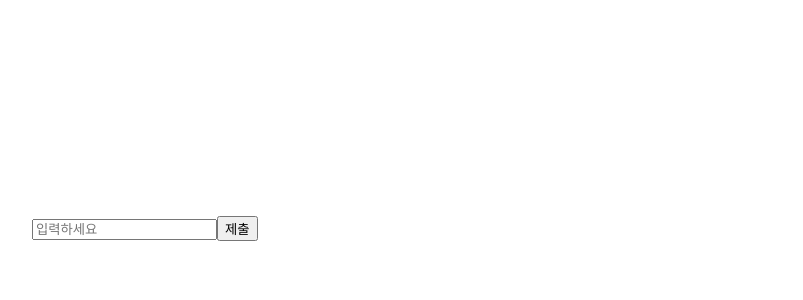
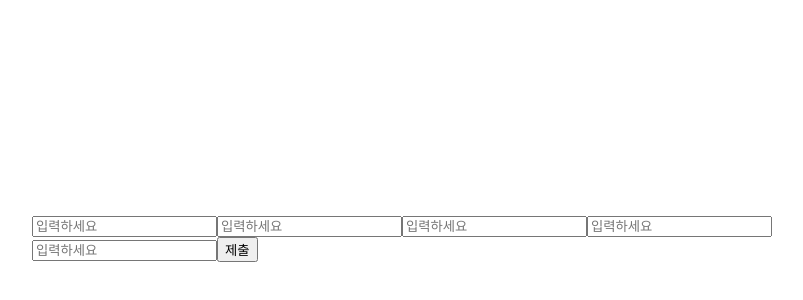
Before and after one commit to sjoleee/todolist, a React (Create React App) app: page / in a window 1280 px wide. Shown: the part 84-384 px from the top of the page, without its empty margins (368-1171 px from the left). Built offline with nearby package versions, Linux system fonts and the light colour scheme.

Commit message:
react-hook-form으로 다수의 input을 register와 연결하는 방법

```diff
--- a/src/ToDoList.tsx
+++ b/src/ToDoList.tsx
@@ -8,30 +8,46 @@
   top: 300px;
 `;
 
+// function ToDoList() {
+//   const [value, setValue] = useState("");
+//   const [valueError, setValueError] = useState("");
+//   const onChange = (event: React.FormEvent<HTMLInputElement>) => {
+//     const {
+//       currentTarget: { value },
+//     } = event;
+//     setValueError("");
+//     setValue(value);
+//   };
+//   const onSubmit = (event: React.FormEvent<HTMLFormElement>) => {
+//     event.preventDefault();
+//     if (value.length < 10) {
+//       setValueError("error");
+//       return valueError;
+//     }
+//     console.log("submit");
+//   };
+
+//   return (
+//     <Form onSubmit={onSubmit}>
+//       <input onChange={onChange} value={value} placeholder="입력하세요"></input>
+//       <button>제출</button>
+//       {valueError !== "" ? <div>{valueError}</div> : null}
+//     </Form>
+//   );
+// }
+
 function ToDoList() {
-  const [value, setValue] = useState("");
-  const [valueError, setValueError] = useState("");
-  const onChange = (event: React.FormEvent<HTMLInputElement>) => {
-    const {
-      currentTarget: { value },
-    } = event;
-    setValueError("");
-    setValue(value);
-  };
-  const onSubmit = (event: React.FormEvent<HTMLFormElement>) => {
-    event.preventDefault();
-    if (value.length < 10) {
-      setValueError("error");
-      return valueError;
-    }
-    console.log("submit");
-  };
+  const { register, watch } = useForm();
+  console.log(watch());
 
   return (
-    <Form onSubmit={onSubmit}>
-      <input onChange={onChange} value={value} placeholder="입력하세요"></input>
+    <Form>
+      <input {...register("id")} placeholder="입력하세요"></input>
+      <input {...register("password")} placeholder="입력하세요"></input>
+      <input {...register("name")} placeholder="입력하세요"></input>
+      <input {...register("phone")} placeholder="입력하세요"></input>
+      <input {...register("email")} placeholder="입력하세요"></input>
       <button>제출</button>
-      {valueError !== "" ? <div>{valueError}</div> : null}
     </Form>
   );
 }
```
